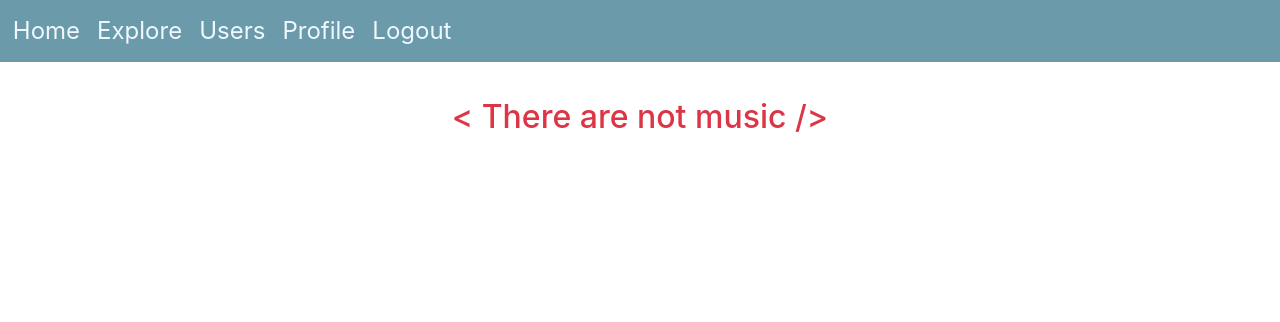
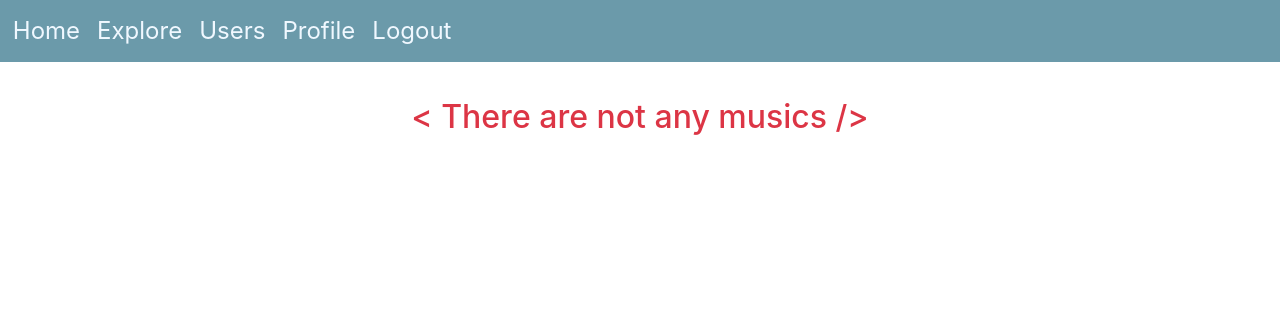
Before and after one commit to ArminEmamidp/django-social-network, a Django app: a page that uses account/templates/account/musics.html in a window 1280 px wide. Shown: the top 322 px of the page. Run offline with Django 4.2, Linux system fonts and the light colour scheme; the visitor is signed in with stand-in values (Sample User, id 1); data comes from the database, SQL or seed files in the repository; some libraries are stand-ins or nearby versions.

Commit message:
Update musics.html

```diff
--- a/account/templates/account/musics.html
+++ b/account/templates/account/musics.html
@@ -18,7 +18,7 @@
     <br>
 {% endfor %}
 {% else %}
-    <h2 class="text-danger" style="text-align: center;">< There are not music /></h2>
+    <h2 class="text-danger" style="text-align: center;">< There are not any musics /></h2>
 {% endif %}
 
 {% endblock %}
```
